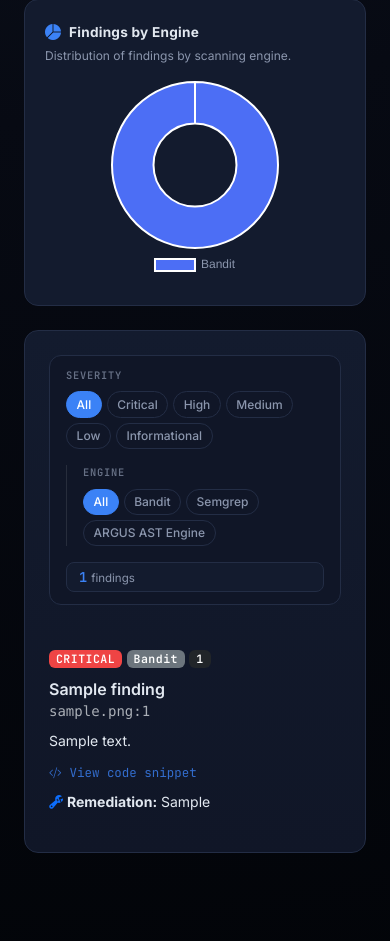
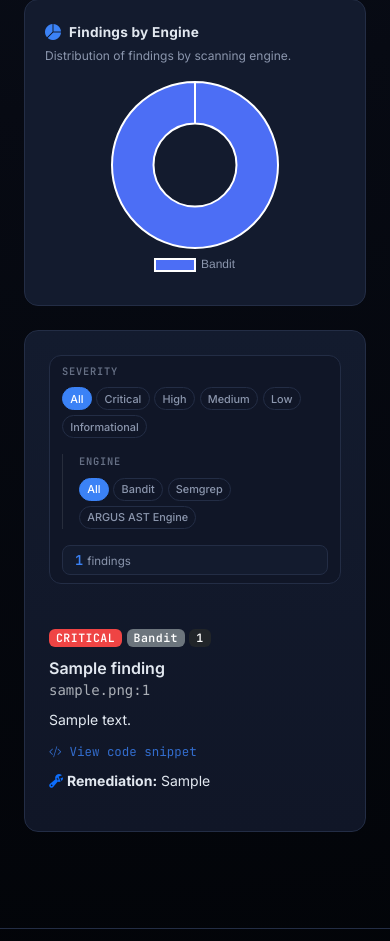
Before and after one commit to Ayushman-Prajapati/ARGUS, a Django app: page /scans/00000000-0000-0000-0000-000000000001/ in a window 390 px wide. Shown: the part 1288-2229 px from the top of the page. Run offline with Django 5.2, Linux system fonts and the light colour scheme; tables that the repository leaves empty hold one stand-in row (values such as "Sample post").

Commit message:
feat(scan-detail): improve responsive layout

```diff
--- a/static/css/custom.css
+++ b/static/css/custom.css
@@ -1055,3 +1055,36 @@ body {
         font-size: 0.7rem;
     }
 }
+
+/* ================================================================
+   RESPONSIVE OPTIMIZATIONS
+   ================================================================ */
+
+/* Wrap long file paths to prevent overflow */
+.finding-filepath {
+    overflow-wrap: break-word;
+    word-break: break-all;
+}
+
+/* Code viewer header: wrap on narrow screens */
+@media (max-width: 575.98px) {
+    .code-viewer-header {
+        flex-wrap: wrap;
+        gap: 0.4rem;
+    }
+    /* Make filter pills more compact on very small screens */
+    .filter-pill-sm {
+        font-size: 0.68rem;
+        padding: 0.15rem 0.45rem;
+    }
+    .argus-filter-toolbar {
+        padding: 0.5rem 0.75rem;
+    }
+}
+
+/* Tablet: metadata grid in 3 columns */
+@media (min-width: 576px) and (max-width: 991.98px) {
+    .scan-metadata-grid {
+        grid-template-columns: repeat(3, 1fr) !important;
+    }
+}
--- a/templates/scanner/scan_detail.html
+++ b/templates/scanner/scan_detail.html
@@ -216,7 +216,7 @@
                     <span class="badge bg-secondary severity-badge">{{ f.get_source_display }}</span>
                     {% if f.cwe_id %}<span class="badge bg-dark severity-badge">{{ f.cwe_id }}</span>{% endif %}
                     <div class="fw-semibold mt-2">{{ f.title }}</div>
-                    <div class="text-muted small font-monospace">{{ f.file_path }}:{{ f.line_number }}</div>
+                    <div class="text-muted small font-monospace finding-filepath">{{ f.file_path }}:{{ f.line_number }}</div>
                 </div>
             </div>
             {% if f.description %}<p class="mt-2 mb-2 small">{{ f.description|truncatechars:400 }}</p>{% endif %}
```
